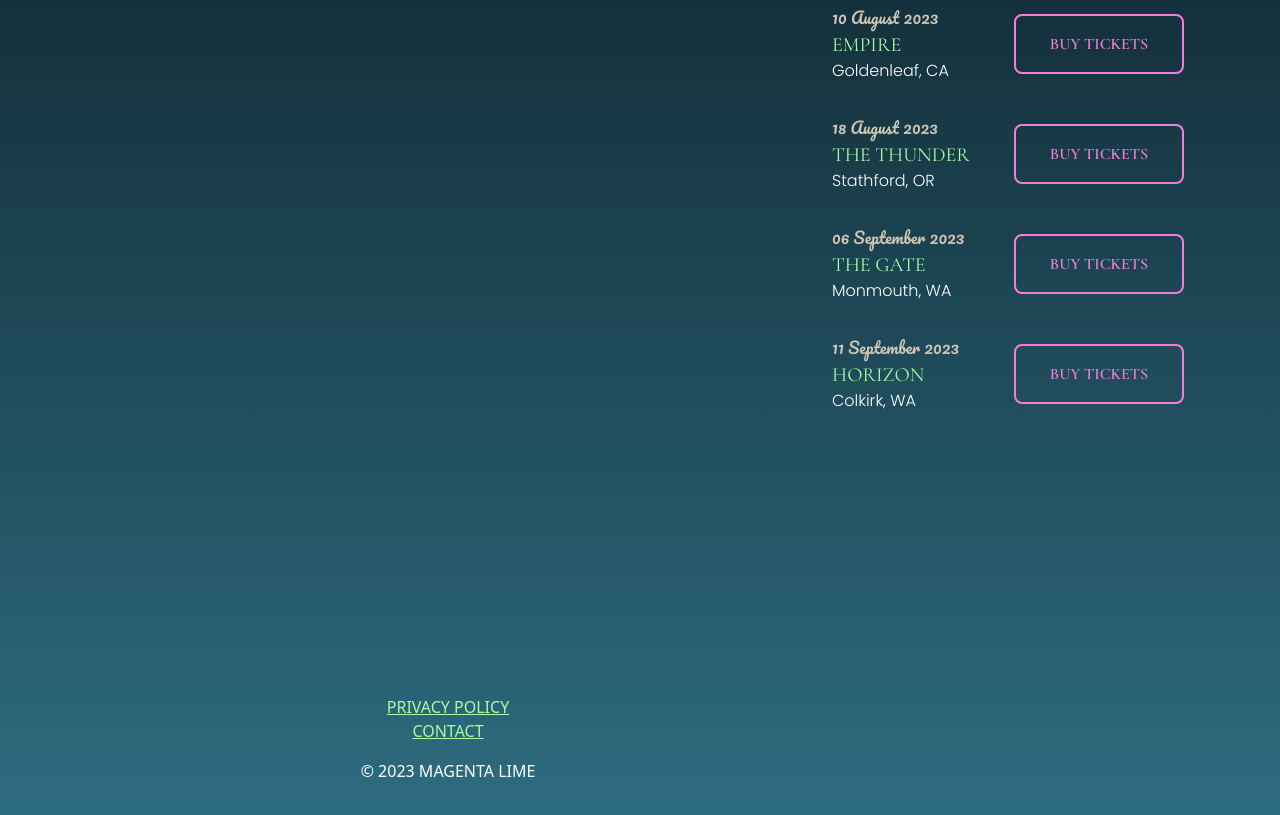
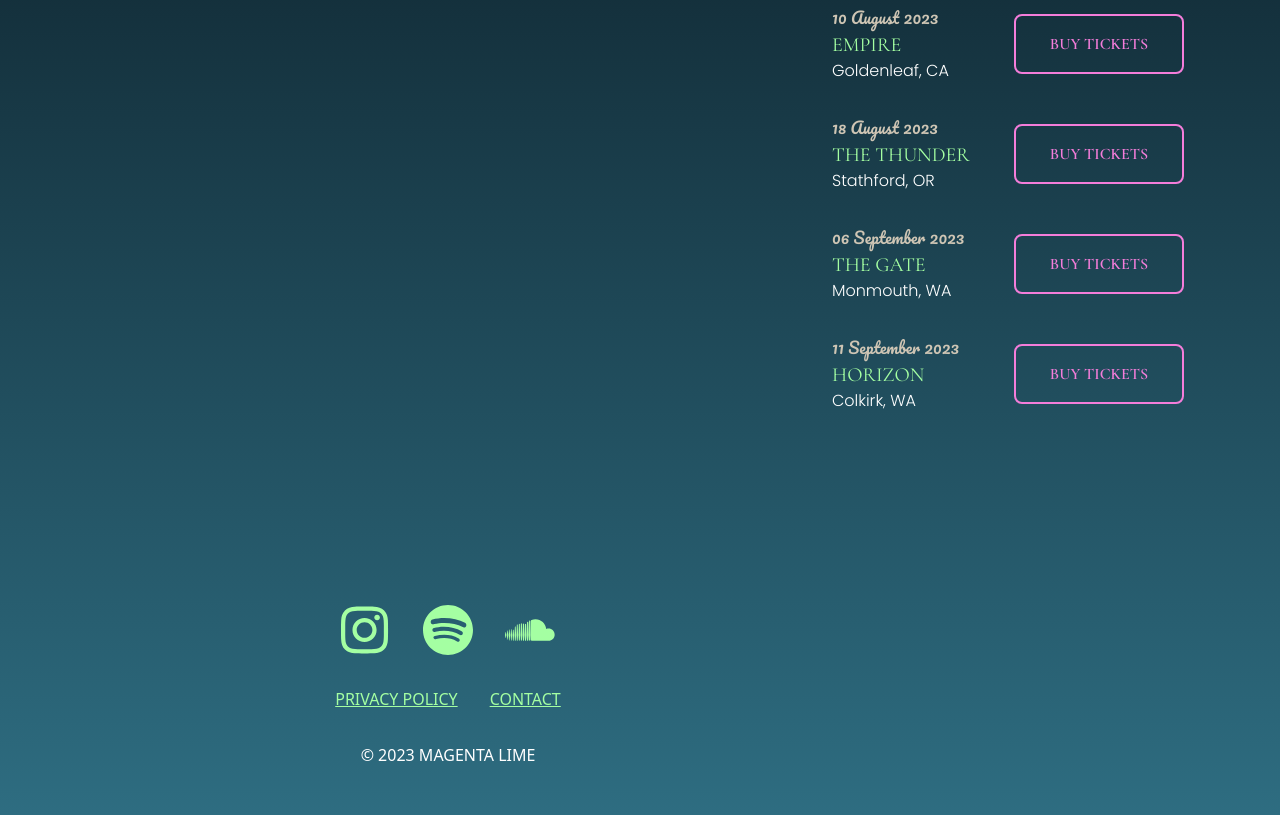
Before and after one commit to onivardi/magenta-limeV2, a website: page src/tour.html in a window 1280 px wide. Shown: the part 481-1296 px from the top of the page. Drawn offline with nearby package versions, Linux system fonts and the light colour scheme.

Commit message:
add style to footer

```diff
--- a/src/input.css
+++ b/src/input.css
@@ -89,4 +89,18 @@
   .date {
     @apply text-tan font-pacifico;
   }
+
+  .footer2 {
+    @apply text-center;
+  }
+  .footer2 ul {
+    @apply flex items-center justify-center gap-8 p-0 mx-0 my-8 list-none flex-nowrap;
+  }
+
+  svg {
+    @apply fill-lime;
+  }
+  svg:hover {
+    @apply fill-cyan;
+  }
 }
--- a/src/tour.html
+++ b/src/tour.html
@@ -92,7 +92,7 @@
       </main>
 
       <!--Footer-->
-      <footer>
+      <footer class="footer2">
         <ul>
           <li>
             <a href="https://www.instagram.com" target="_blank">
```
Also changed, not shown: src/output.css.
